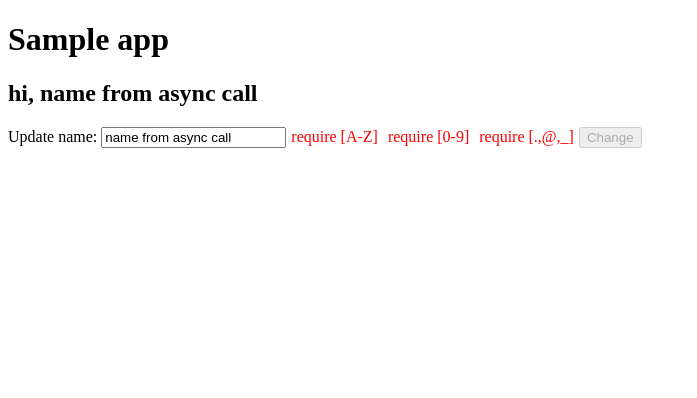
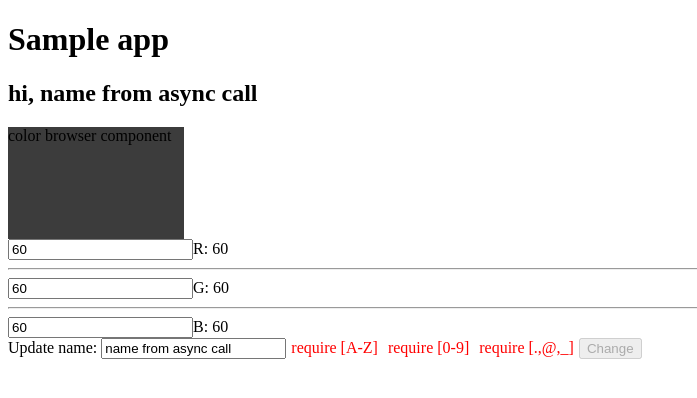
Before and after one commit to dkgian/test-app-react-ts, a React app: page / in a window 1280 px wide. Shown: the top 398 px of the page, without its empty margins (0-697 px from the left). Built offline with nearby package versions, Linux system fonts and the light colour scheme.

Commit message:
added ColorBrowser and ColorPicker

```diff
--- a/src/App.tsx
+++ b/src/App.tsx
@@ -1,10 +1,21 @@
 import * as React from "react";
-import { HelloComponent } from "./components/Hello";
-import { NameEditComponent } from "./components/NameEdit/NameEdit";
+
+import {
+  HelloComponent,
+  NameEditComponent,
+  ColorBrowser,
+  ColorPicker,
+} from "./components";
+import { Color } from "./model/color";
 
 export const App = () => {
   const [name, setName] = React.useState("default name");
   const [editingName, setEditingName] = React.useState("default name");
+  const [color, setColor] = React.useState<Color>({
+    red: 60,
+    green: 60,
+    blue: 60,
+  });
 
   const loadUsername = () => {
     setTimeout(() => {
@@ -29,6 +40,9 @@ export const App = () => {
     <>
       <HelloComponent userName={name} />
 
+      <ColorBrowser color={color} />
+      <ColorPicker color={color} onColorUpdate={setColor} />
+
       <NameEditComponent
         initialUsername={name}
         editingName={editingName}
--- /dev/null
+++ b/src/components/ColorBrowser/ColorBrowser.tsx
@@ -0,0 +1,16 @@
+import * as React from "react";
+import { Color } from "../../model/color";
+
+interface Props {
+  color: Color;
+}
+
+export const ColorBrowser = (props: Props) => {
+  const style: React.CSSProperties = {
+    width: "11rem",
+    height: "7rem",
+    backgroundColor: `rgb(${props.color.red},${props.color.green}, ${props.color.blue})`,
+  };
+
+  return <div style={style}>color browser component</div>;
+};
--- /dev/null
+++ b/src/components/ColorPicker/ColorPicker.tsx
@@ -0,0 +1,58 @@
+import * as React from "react";
+import { Color } from "../../model/color";
+
+interface Props {
+  color: Color;
+  onColorUpdate: (color: Color) => void;
+}
+
+export const ColorPicker = (props: Props) => {
+  return (
+    <div>
+      <input
+        type="text"
+        min="0"
+        max="255"
+        value={props.color.red}
+        onChange={(e) => {
+          props.onColorUpdate({
+            red: +e.target.value,
+            green: props.color.green,
+            blue: props.color.blue,
+          });
+        }}
+      />
+      R: {props.color.red}
+      <hr />
+      <input
+        type="text"
+        min="0"
+        max="255"
+        value={props.color.green}
+        onChange={(e) => {
+          props.onColorUpdate({
+            red: props.color.red,
+            green: +e.target.value,
+            blue: props.color.blue,
+          });
+        }}
+      />
+      G: {props.color.green}
+      <hr />
+      <input
+        type="text"
+        min="0"
+        max="255"
+        value={props.color.red}
+        onChange={(e) => {
+          props.onColorUpdate({
+            red: props.color.red,
+            green: props.color.green,
+            blue: +e.target.value,
+          });
+        }}
+      />
+      B: {props.color.blue}
+    </div>
+  );
+};
--- /dev/null
+++ b/src/components/index.tsx
@@ -0,0 +1,4 @@
+export * from "./NameEdit/NameEdit";
+export * from "./Hello/Hello";
+export * from "./ColorBrowser/ColorBrowser";
+export * from "./ColorPicker/ColorPicker";
--- /dev/null
+++ b/src/model/color.ts
@@ -0,0 +1,5 @@
+export interface Color {
+  red: number;
+  green: number;
+  blue: number;
+}
```
Also changed, not shown: src/components/Hello/Hello.tsx (renamed from src/components/Hello.tsx).
